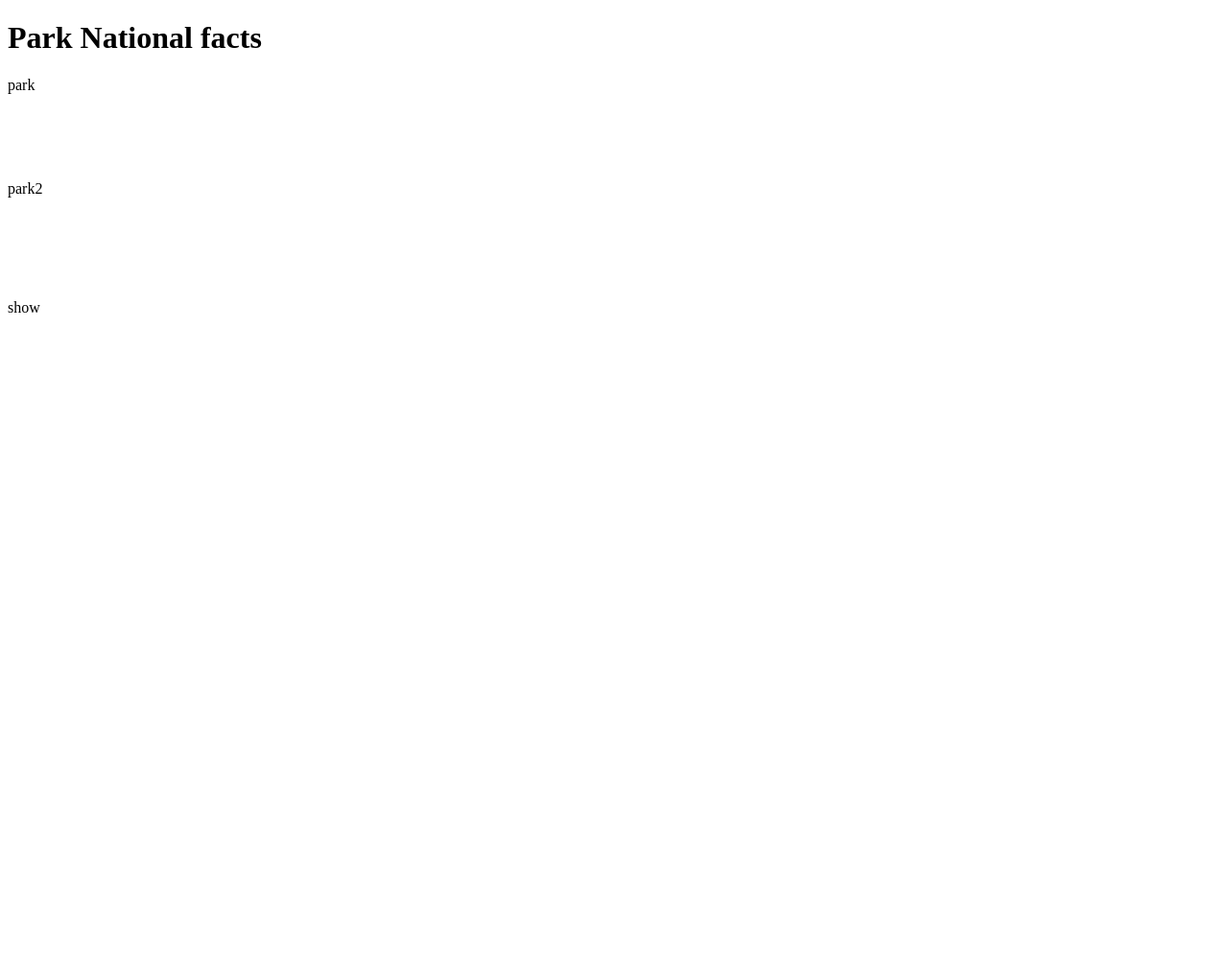
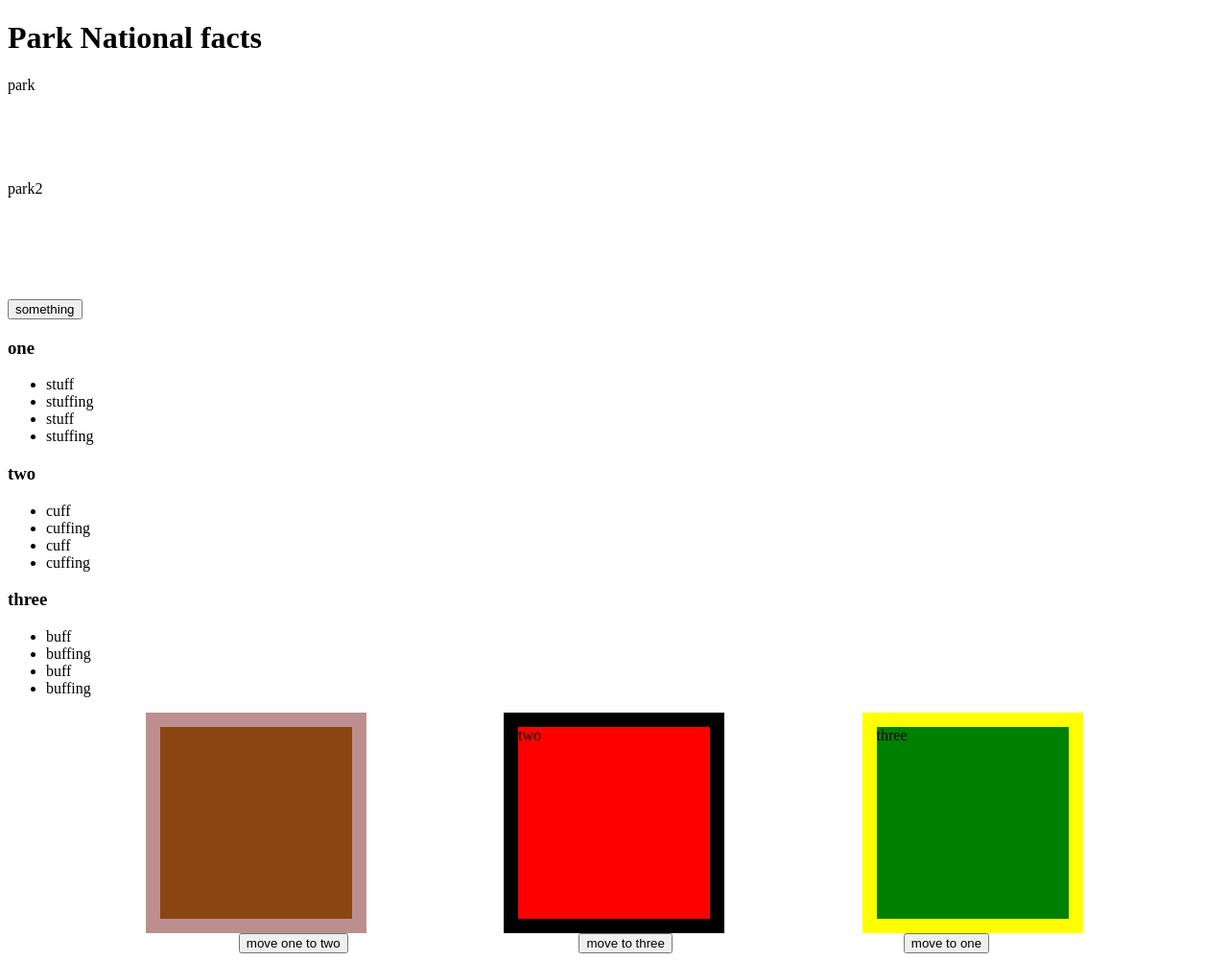
Before and after one commit to delaluz23/codeup-web-exercises, a plain HTML site: page jquery_faq.html in a window 1280 px wide. Shown: the whole page at 96% size. Before the commit the page ends 800 px from the top, so only its background shows below. Drawn offline with nearby package versions, Linux system fonts and the light colour scheme.

Commit message:
jquery excercise

```diff
--- a/css/jquery_faq-styelsheet.css
+++ b/css/jquery_faq-styelsheet.css
@@ -4,3 +4,46 @@
 .highlight{
     background-color: gray;
 }
+.picFrame1{
+    border: solid 15px rosybrown;
+}
+.pic1{
+    height: 200px;
+    width: 200px;
+    background-color: saddlebrown;
+}
+.picFrame2{
+    border: solid 15px black;
+}
+.pic2{
+    height: 200px;
+    width: 200px;
+    background-color: red;
+
+}
+.picFrame3{
+    border: solid 15px yellow;
+}
+.pic3{
+    height: 200px;
+    width: 200px;
+    background-color: green;
+
+}
+.lineImages{
+    display: flex;
+    justify-content: space-evenly;
+}
+
+
+/*css for vanilla*/
+
+.backgroundYellow {
+    background-color: yellow;
+}
+.bold{
+    font-weight: bolder;
+}
+.blue{
+    color: blue;
+}
--- a/jquery_faq.html
+++ b/jquery_faq.html
@@ -24,11 +24,83 @@
     <dd class="invisible">or it may not be</dd>
     <dd class="invisible">yolo</dd>
 </dl>
-<script src="https://code.jquery.com/jquery-3.7.0.min.js" integrity="sha256-2Pmvv0kuTBOenSvLm6bvfBSSHrUJ+3A7x6P5Ebd07/g=" crossorigin="anonymous"></script>
+
+
+<button id="yellow">something</button>
+
+<h3>one</h3>
+<ul>
+    <li>
+        stuff
+    </li>
+    <li>
+        stuffing
+    </li>
+    <li>
+        stuff
+    </li>
+    <li>
+        stuffing
+    </li>
+</ul>
+<h3>two</h3>
+<ul>
+    <li>
+        cuff
+    </li>
+    <li>
+        cuffing
+    </li>
+    <li>
+        cuff
+    </li>
+    <li>
+        cuffing
+    </li>
+</ul>
+<h3>three</h3>
+<ul>
+    <li>
+        buff
+    </li>
+    <li>
+        buffing
+    </li>
+    <li>
+        buff
+    </li>
+    <li>
+        buffing
+    </li>
+</ul>
+
+
+<!-- jquery traversing bonus -->
+<div class="lineImages frames">
+    <div class="picFrame1 pic1">
+    </div>
+    <div class="picFrame2 pic2">
+        two
+    </div>
+    <div class="picFrame3 pic3">
+        three
+    </div>
+</div>
+
+
+<div class="lineImages">
+    <button id="one">move one to two</button>
+    <button id="two">move to three</button>
+    <button id="three">move to one</button>
+</div>
+
+
+<script src="https://code.jquery.com/jquery-3.7.0.min.js"
+        integrity="sha256-2Pmvv0kuTBOenSvLm6bvfBSSHrUJ+3A7x6P5Ebd07/g=" crossorigin="anonymous"></script>
 <script>
-    let DDSelector = document.querySelectorAll('dd');
+    // let DDSelector = document.querySelectorAll('dd');
 
-    //jquery version
+    // //jquery version
     // $('body').append(`
     //     <a> show </a>
     // `);
@@ -39,25 +111,25 @@
     //     $(this).toggleClass('highlight')
     // });
 
-    //js version
-    const link = document.createElement('a');
-    link.innerText = 'show';
-
-    const body = document.querySelector('body');
-    body.appendChild(link)
-
-    link.addEventListener('click', () => {
-        DDSelector.forEach((element) =>{
-            element.classList.toggle('invisible')
-            })
-    });
-
-    const dtElements = document.querySelectorAll('dt');
-    dtElements.forEach((dt) => {
-        dt.addEventListener('click', function (e){
-            e.target.classList.toggle('highlight')
-        })
-    })
+    // //js version
+    // const link = document.createElement('a');
+    // link.innerText = 'show';
+    //
+    // const body = document.querySelector('body');
+    // body.appendChild(link)
+    //
+    // link.addEventListener('click', () => {
+    //     DDSelector.forEach((element) => {
+    //         element.classList.toggle('invisible')
+    //     })
+    // });
+    //
+    // const dtElements = document.querySelectorAll('dt');
+    // dtElements.forEach((dt) => {
+    //     dt.addEventListener('click', function (e) {
+    //         e.target.classList.toggle('highlight')
+    //     })
+    // })
 
 
     // my js version if i had a button
@@ -77,6 +149,86 @@
     // })
 
 
+    // //jquery traversing exercise
+    // $('button').on('click', () => {
+    //     $('li').last().css('background-color', 'yellow');
+    // })
+    //
+    // $('h3').on('click', function () {
+    //     $(this).next('ul').find('li').css('font-weight', 'bold')
+    // })
+    // $('li').on('click', function () {
+    //     $(this).parent('ul').children().first().css('color', 'lightblue')
+    // })
+    //
+    // //jquery traversing exercise bonus
+    // $('#one').on('click', () => {
+    //     $('.frames'). children().first().addClass('pic2');
+    //     $('.frames'). children().first().removeClass('pic1');
+    //     $('.frames'). children().first().next().addClass('pic1');
+    //     $('.frames'). children().first().next().removeClass('pic2');
+    // })
+    // $('#two').on('click', () => {
+    //
+    // })
+    // $('#three').on('click', () => {
+    //
+    // })
+
+
+
+    //vanilla js versions walkthrough
+
+    //variables
+        let yellowButton = document.querySelector('#yellow');
+        let ulElements = document.querySelectorAll('ul');
+        let h3Elements = document.querySelectorAll('h3')
+        let liElement = document.querySelectorAll('li')
+
+
+    //functions
+    function  handleMakeYellowClick () {
+        ulElements.forEach((element) => {
+            element.lastElementChild.classList.toggle('yellow')
+        })
+    }
+
+    function handleMakeBoldClick (e){
+        let liElementCollection = e.target.nextElementSibling.children;
+        Array.from(liElementCollection).forEach((liElement) =>{
+            liElement.classList.add('bold')
+        })
+    }
+    function handleMakeBlueClick(e){
+        let clickedParent = e.target.parentElement
+        clickedParent.firstChild.classList.add('blue')
+    }
+
+
+
+
+
+    //events
+    yellowButton.addEventListener('click', handleMakeYellowClick);
+    h3Elements.forEach((h3Element) => {
+        h3Element.addEventListener('click', handleMakeBoldClick)
+    })
+    liElement.forEach((li) => {
+        li.addEventListener('click', handleMakeBlueClick)
+    })
+
+    //vanilla js bonus
+
+    //variables
+
+
+    //functions
+
+
+
+
+    //events
+
 
 </script>
 </body>
```
Lines whose indentation alone changed are shown as unchanged.
